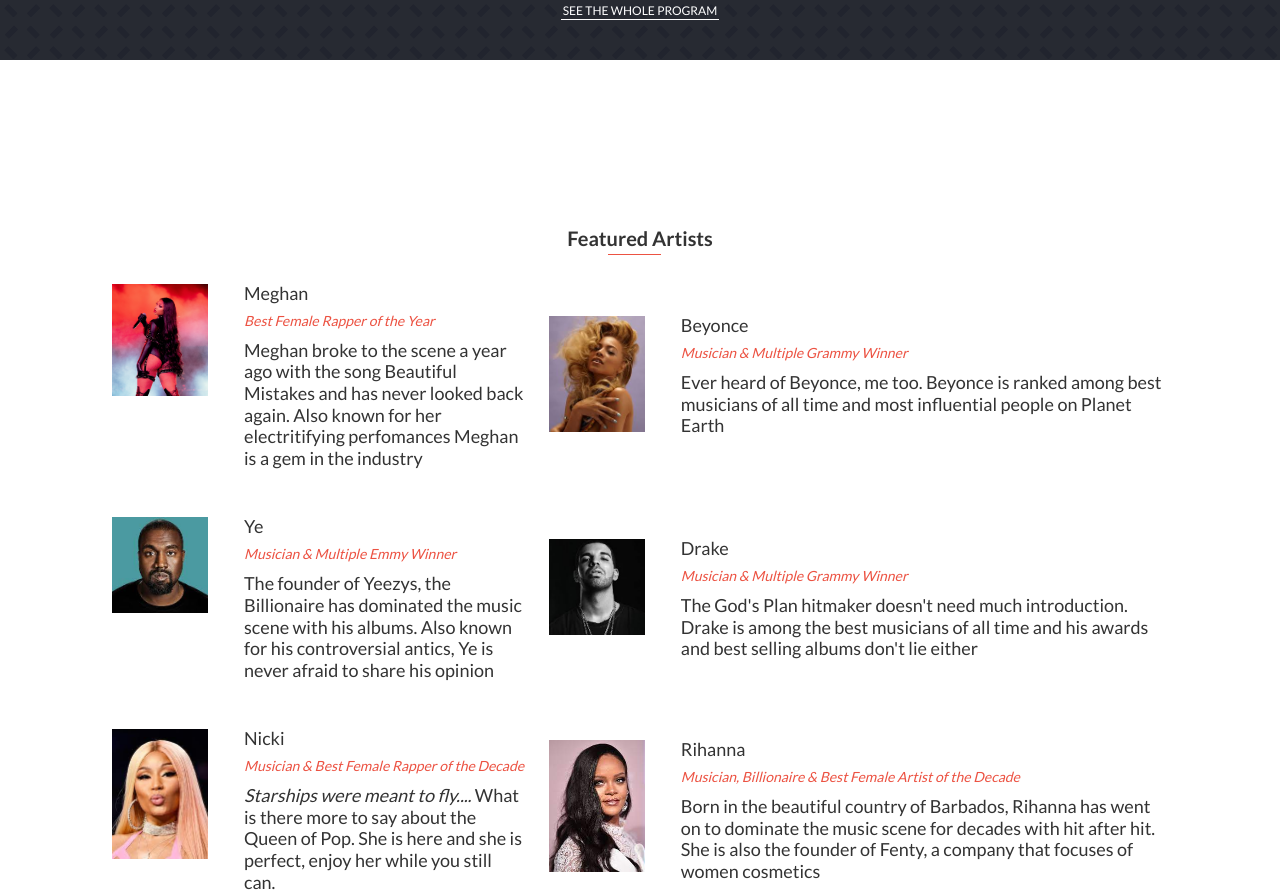
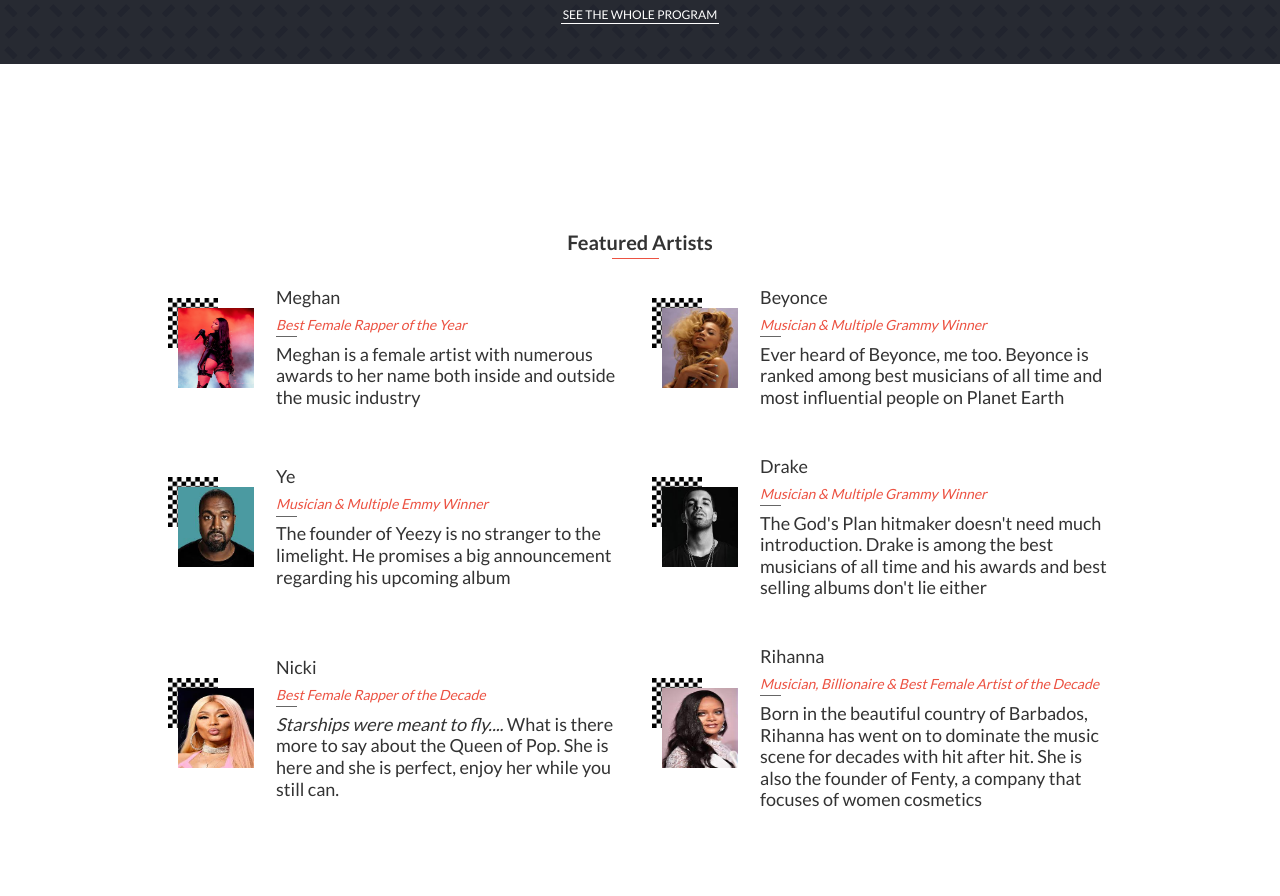
Before and after one commit to RoyJumah/Climate-Change-Conference, a website: page index.html in a window 1280 px wide. Shown: the part 1033-1929 px from the top of the page. Drawn offline with nearby package versions, Linux system fonts and the light colour scheme.

Commit message:
Fix padding in artist section

```diff
--- a/src/navigation.js
+++ b/src/navigation.js
@@ -5,6 +5,7 @@
 
 openBtn.addEventListener("click", () => {
   nav.forEach((navEl) => navEl.classList.add("visible"));
+  document.body.classList.add("hidden");
 });
 
 closeBtn.addEventListener("click", () => {
--- a/src/project.js
+++ b/src/project.js
@@ -1,60 +1,60 @@
 const artists = [
   {
-    photo: './assets/img/thestallion.webp',
-    artistName: 'Meghan',
-    headliner: 'Best Female Rapper of the Year',
+    photo: "./assets/img/thestallion.webp",
+    artistName: "Meghan",
+    headliner: "Best Female Rapper of the Year",
     artistInfo:
-      'Meghan broke to the scene a year ago with the song Beautiful Mistakes and has never looked back again. Also known for her electritifying perfomances Meghan is a gem in the industry',
+      "Meghan is a female artist with numerous awards to her name both inside and outside the music industry",
   },
 
   {
-    photo: './assets/img/beyonce.jpg',
-    artistName: 'Beyonce',
-    headliner: ' Musician & Multiple Grammy Winner',
+    photo: "./assets/img/beyonce.jpg",
+    artistName: "Beyonce",
+    headliner: " Musician & Multiple Grammy Winner",
     artistInfo:
-      'Ever heard of Beyonce, me too. Beyonce is ranked among best musicians of all time and most influential people on Planet Earth',
+      "Ever heard of Beyonce, me too. Beyonce is ranked among best musicians of all time and most influential people on Planet Earth",
   },
 
   {
-    photo: './assets/img/ye.jpg',
-    artistName: 'Ye',
-    headliner: 'Musician & Multiple Emmy Winner',
+    photo: "./assets/img/ye.jpg",
+    artistName: "Ye",
+    headliner: "Musician & Multiple Emmy Winner",
     artistInfo:
-      ' The founder of Yeezys, the Billionaire has dominated the music scene with his albums. Also known for his controversial antics, Ye is never afraid to share his opinion ',
+      " The founder of Yeezy is no stranger to the limelight. He promises a big announcement regarding his upcoming album",
   },
 
   {
-    photo: './assets/img/drake.jpg',
-    artistName: 'Drake',
-    headliner: 'Musician & Multiple Grammy Winner',
+    photo: "./assets/img/drake.jpg",
+    artistName: "Drake",
+    headliner: "Musician & Multiple Grammy Winner",
     artistInfo:
       "The God's Plan hitmaker doesn't need much introduction. Drake is among the best musicians of all time and his awards and best selling albums don't lie either",
   },
 
   {
-    photo: './assets/img/nicki.jpg',
-    artistName: 'Nicki',
-    headliner: 'Musician & Best Female Rapper of the Decade',
+    photo: "./assets/img/nicki.jpg",
+    artistName: "Nicki",
+    headliner: "Best Female Rapper of the Decade",
     artistInfo:
-      ' <em>Starships were meant to fly....</em> What is there more to say about the Queen of Pop. She is here and she is perfect, enjoy her while you still can.',
+      " <em>Starships were meant to fly....</em> What is there more to say about the Queen of Pop. She is here and she is perfect, enjoy her while you still can.",
   },
 
   {
-    photo: './assets/img/rihanna.jpg',
-    artistName: 'Rihanna',
-    headliner: 'Musician, Billionaire & Best Female Artist of the Decade',
+    photo: "./assets/img/rihanna.jpg",
+    artistName: "Rihanna",
+    headliner: "Musician, Billionaire & Best Female Artist of the Decade",
     artistInfo:
-      'Born in the beautiful country of Barbados, Rihanna has went on to dominate the music scene for decades with hit after hit. She is also the founder of Fenty, a company that focuses of women cosmetics',
+      "Born in the beautiful country of Barbados, Rihanna has went on to dominate the music scene for decades with hit after hit. She is also the founder of Fenty, a company that focuses of women cosmetics",
   },
 ];
 
-const loadMoreBtn = document.querySelector('.load-more');
-const artistSection = document.getElementById('attendingArtists');
+const loadMoreBtn = document.querySelector(".load-more");
+const artistSection = document.getElementById("attendingArtists");
 
 artists.forEach((artist) => {
-  const artistCard = document.createElement('div');
-  artistCard.classList.add('artists-class');
-  artistCard.classList.add('flex');
+  const artistCard = document.createElement("div");
+  artistCard.classList.add("artists-class");
+  artistCard.classList.add("flex");
   artistCard.innerHTML = `
 
  <div class = "artistPhoto">
@@ -70,9 +70,9 @@
 
   artistSection.appendChild(artistCard);
 });
-const buttonContainer = document.querySelectorAll('.artists-class');
-loadMoreBtn.addEventListener('click', () => {
+const buttonContainer = document.querySelectorAll(".artists-class");
+loadMoreBtn.addEventListener("click", () => {
   buttonContainer.forEach((card) => {
-    card.style.display = 'flex';
+    card.style.display = "flex";
   });
 });
--- a/style.css
+++ b/style.css
@@ -23,6 +23,15 @@
 
 .nav-image {
   display: none;
+}
+
+.hidden {
+  overflow: hidden;
+  margin: 0;
+  touch-action: none;
+  -ms-touch-action: none;
+  position: fixed;
+  height: 100%;
 }
 
 .fixed-position {
@@ -127,6 +136,7 @@
     list-style-type: none;
     padding-left: 20px;
   }
+
   .header {
     display: flex;
     align-items: center;
@@ -287,6 +297,17 @@
   font-style: italic;
   color: #ec5242;
   margin-bottom: 1.2rem;
+  position: relative;
+}
+
+.artistHeadliner::before {
+  content: "";
+  display: block;
+  position: absolute;
+  bottom: -39%;
+  width: 6%;
+  left: 0%;
+  border-bottom: 1px solid #666;
 }
 
 .artistInfo {
@@ -379,17 +400,24 @@
 }
 
 .artist-section {
-  padding: 9.6rem 4.8rem;
+  padding: 9.6rem;
 }
 
 .flex {
   display: flex;
-  gap: 2.4rem;
+  gap: 1.2rem;
   margin-bottom: 2.4rem;
+  align-items: center;
+  justify-content: center;
 }
 
 .artist-image {
-  width: 9.6rem;
+  width: 10rem;
+  height: 10rem;
+  background-image: url(./assets/img/checkedimage.png);
+  background-repeat: no-repeat;
+  background-size: 5rem;
+  padding: 10px;
 }
 
 .more-icon {
@@ -423,21 +451,25 @@
   .nav-btn {
     display: none;
   }
+
   .nav-row {
     display: flex;
     justify-content: space-between;
     align-items: center;
     padding: 1.6rem 2.4rem;
   }
+
   .nav-row img {
     width: 5.2rem;
   }
+
   .list {
     display: flex;
     list-style: none;
     gap: 2.4rem;
     font-size: 2rem;
   }
+
   .list a:link,
   .list a:visited {
     text-decoration: none;
@@ -488,6 +520,7 @@
     margin: 1.4rem;
     padding: 2rem;
     transition: all 0.4s;
+    border: 2px solid transparent;
   }
 
   .program-details:hover,
@@ -569,14 +602,10 @@
 
   .artistCard {
     display: grid;
-    grid-template-columns: 1fr 1.5fr;
+    grid-template-columns: 1fr 1fr;
     align-items: center;
     justify-content: center;
     gap: 2.4rem;
-  }
-
-  .artists-class {
-    gap: 3.6rem;
   }
 
   .program-info {
@@ -614,7 +643,7 @@
   }
 
   .artist-section {
-    margin: 7.2rem 6.4rem;
+    margin: 7.2rem;
   }
 
   .partners-section {
```
